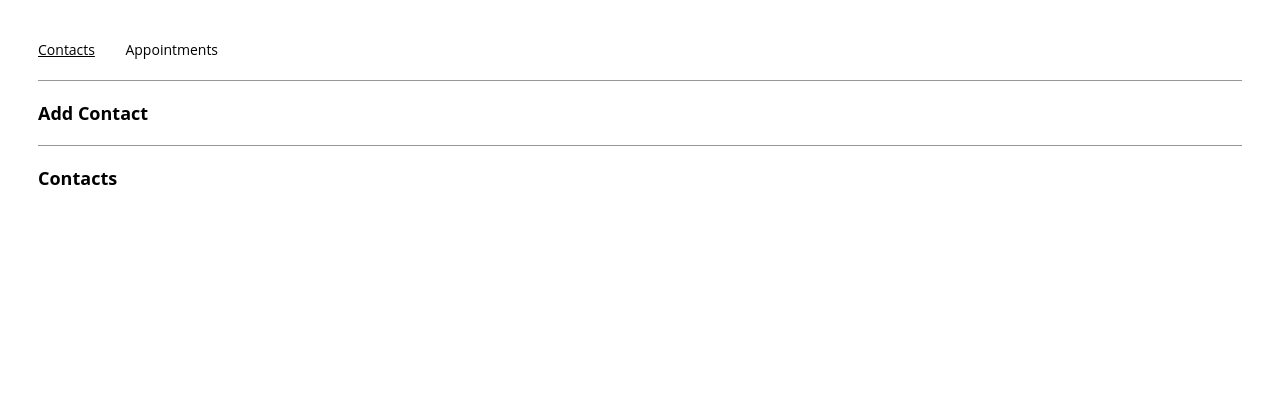
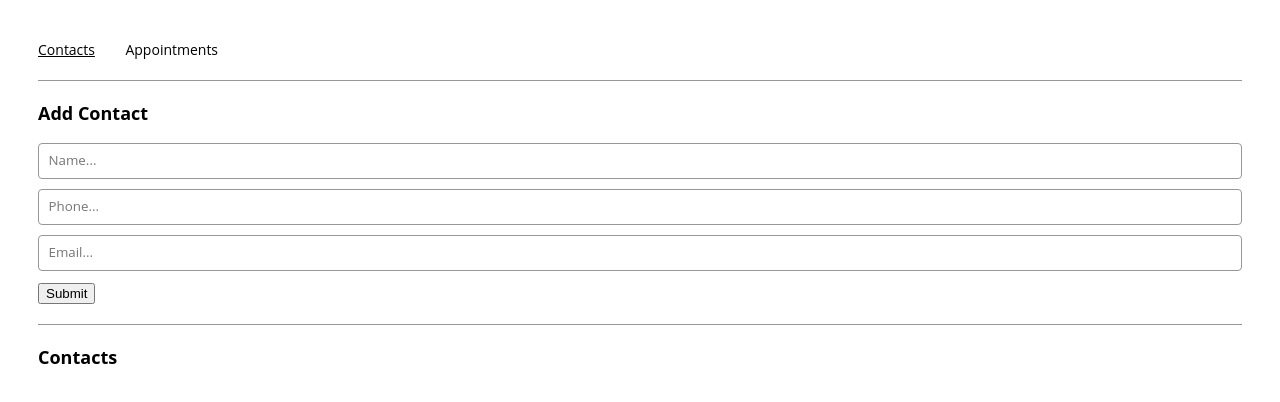
Before and after one commit to luneroka/appointment-planner, a React (Create React App) app: page /contacts in a window 1280 px wide. Shown: the top 402 px of the page. Built offline with nearby package versions, Linux system fonts and the light colour scheme.

Commit message:
Implement ContactForm logic, values and onChange attributes

```diff
--- a/src/components/contactForm/ContactForm.js
+++ b/src/components/contactForm/ContactForm.js
@@ -1,4 +1,4 @@
-import React from "react";
+import React, { useCallback } from 'react';
 
 export const ContactForm = ({
   name,
@@ -7,9 +7,32 @@ export const ContactForm = ({
   setPhone,
   email,
   setEmail,
-  handleSubmit
+  handleSubmit,
 }) => {
   return (
-    <></>
+    <>
+      <form onSubmit={handleSubmit}>
+        <input
+          type='text'
+          value={name}
+          placeholder='Name...'
+          onChange={(e) => setName(e.target.value)}
+        />
+        <input
+          type='tel'
+          value={phone}
+          placeholder='Phone...'
+          pattern='^([\+][0-9]{1,3}([ \.\-])?)?([\(]{1}[0-9]{3}[\)])?([0-9A-Z \.\-]{1,32})((x|ext|extension)?[0-9]{1,4}?)$'
+          onChange={(e) => setPhone(e.target.value)}
+        />
+        <input
+          type='email'
+          value={email}
+          placeholder='Email...'
+          onChange={(e) => setEmail(e.target.value)}
+        />
+        <button type='submit'>Submit</button>
+      </form>
+    </>
   );
 };
```
